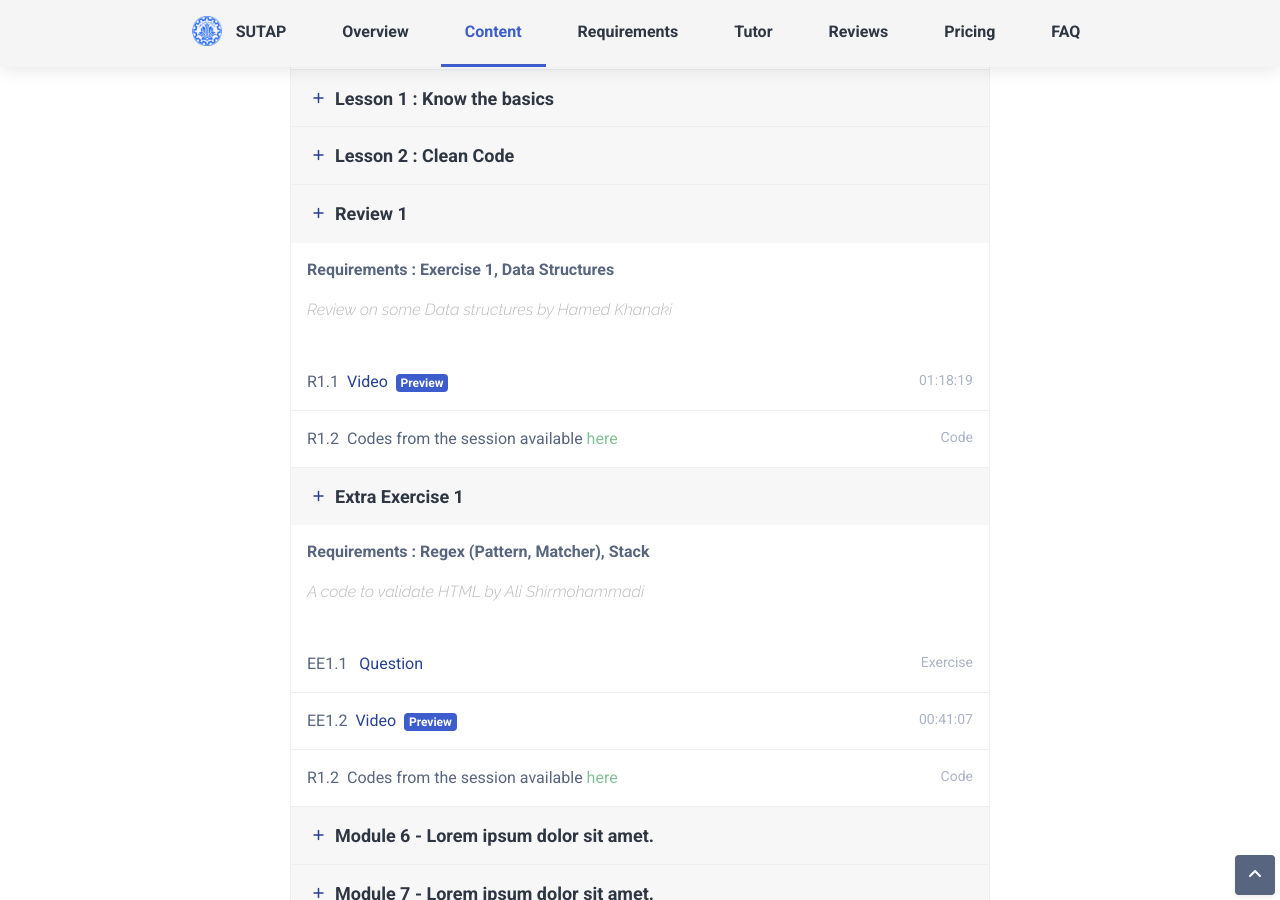
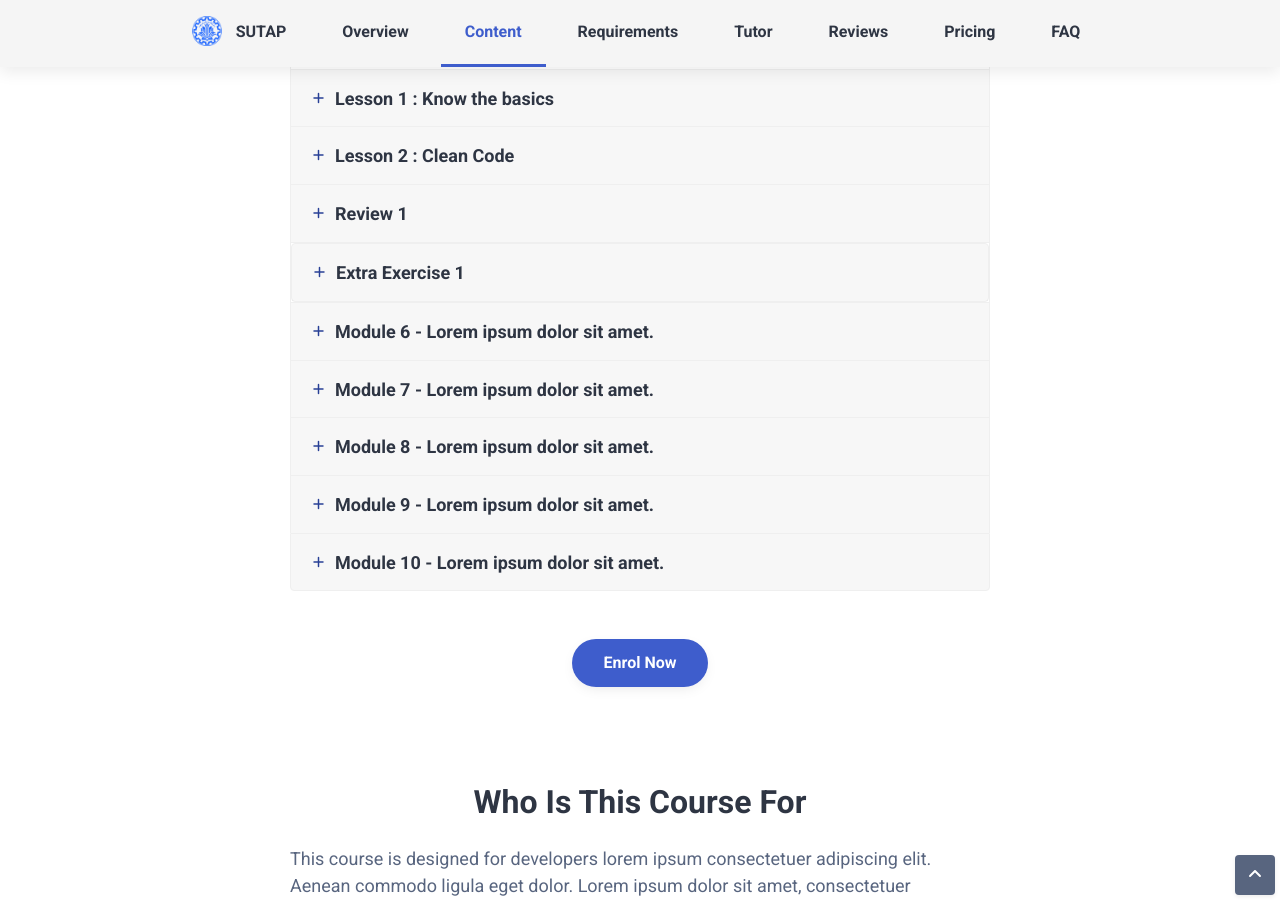
Before and after one commit to AdvProg2020/AdvProg2020.github.io, a Jekyll site: the page built from index.html, in a window 1280 px wide and 900 px high, scrolled down 1959 px. Built offline with Jekyll 4.4.1, drawn with Linux system fonts in a browser that asks for light colours; nearby versions of some CDN libraries; library files that are not in the unit come from our copies.

Commit message:
DropDown fix

```diff
--- a/_layouts/single.html
+++ b/_layouts/single.html
@@ -30,6 +30,9 @@
 			margin:-20px 10px -17px 0;
 			height: 30px;
 		}
+
+
+
 
 
 
@@ -547,8 +550,7 @@
                             </div>
                             <!--//card-header-->
 
-                            <div id="module-4" class="module-content collapse show"
-                                 aria-labelledby="module-heading-1">
+                            <div id="module-4" class="module-content collapse" aria-labelledby="module-heading-4">
                                 <div class="card-body p-0">
                                     <div class="module-intro p-3">
                                         <p>
@@ -595,6 +597,7 @@
                         <!--//Review1-->
 
                         <div class="module-item card">
+                            <div class="module-item card">
                                 <div class="module-header card-header" id="module-heading-5">
                                     <h4 class="module-title mb-0">
                                         <a class="card-toggle module-toggle" href="#module-5" data-toggle="collapse"
@@ -606,8 +609,7 @@
                                 </div>
                                 <!--//card-header-->
 
-                            <div id="module-5" class="module-content collapse show"
-                                 aria-labelledby="module-heading-1">
+                                <div id="module-5" class="module-content collapse" aria-labelledby="module-heading-5">
                                     <div class="card-body p-0">
                                         <div class="module-intro p-3">
                                             <p>
@@ -648,7 +650,8 @@
                                         <div class="module-sub-item p-3">
                                             <div class="row justify-content-between">
                                                 <div class="col-9"><span
-                                                    class="theme-text-secondary mr-2">R1.2</span>Codes from the session
+                                                        class="theme-text-secondary mr-2">EE1.3</span>Codes from the
+                                                    session
                                                     available
                                                     <a href="https://github.com/AdvProg2020/TA_AdditionalProblems/blob/master/html_validator/src/HtmlValidator.java"
                                                        style="color: #85C196">here</a>
@@ -661,6 +664,7 @@
                                     <!--//card-body-->
                                 </div>
                                 <!--//module-content-->
+                            </div>
                         </div>
                         <!--//ExtraExercise1-->
 
@@ -1545,7 +1549,8 @@
             <!--/* This template is free as long as you keep the footer attribution link. If you'd like to use the template without the attribution link, you can buy the commercial license via our website: themes.3rdwavemedia.com Thank you for your support. :) */-->
             Designed with <i class="fas fa-heart" style="color: #fb866a;"></i> by <a class="theme-link"
                                                                                      href="http://themes.3rdwavemedia.com"
-                                                                                     target="_blank">Xiaoying Riley</a>
+                                                                                     target="_blank">Xiaoying
+            Riley</a>
             for developers
         </div>
         <div class="legal mb-0">
@@ -1644,7 +1649,8 @@
             <button type="button" class="close" data-dismiss="modal" aria-hidden="true">&times;</button>
             <div class="modal-body">
                 <div class="video-container embed-responsive embed-responsive-16by9">
-                <iframe src="https://www.aparat.com/video/video/embed/videohash/nCaQA/vt/frame" allowFullScreen="true"
+                    <iframe src="https://www.aparat.com/video/video/embed/videohash/nCaQA/vt/frame"
+                            allowFullScreen="true"
                             webkitallowfullscreen="true" mozallowfullscreen="true"></iframe>
                 </div>
                 <!--//video-container-->
@@ -1661,7 +1667,8 @@
 <!-- *****CONFIGURE STYLE (REMOVE ON YOUR PRODUCTION SITE)****** -->
 <div id="config-panel" class="config-panel d-none d-lg-block">
     <div class="panel-inner">
-        <a id="config-trigger" class="config-trigger config-panel-hide text-center" href="#" style="display:none;"><i
+        <a id="config-trigger" class="config-trigger config-panel-hide text-center" href="#"
+           style="display:none;"><i
                 class="fas fa-cog mx-auto" data-fa-transform="down-6"></i></a>
         <h5 class="panel-title">Choose Colour</h5>
         <ul id="color-options" class="list-inline mb-0">
```
Lines whose indentation alone changed are shown as unchanged.
